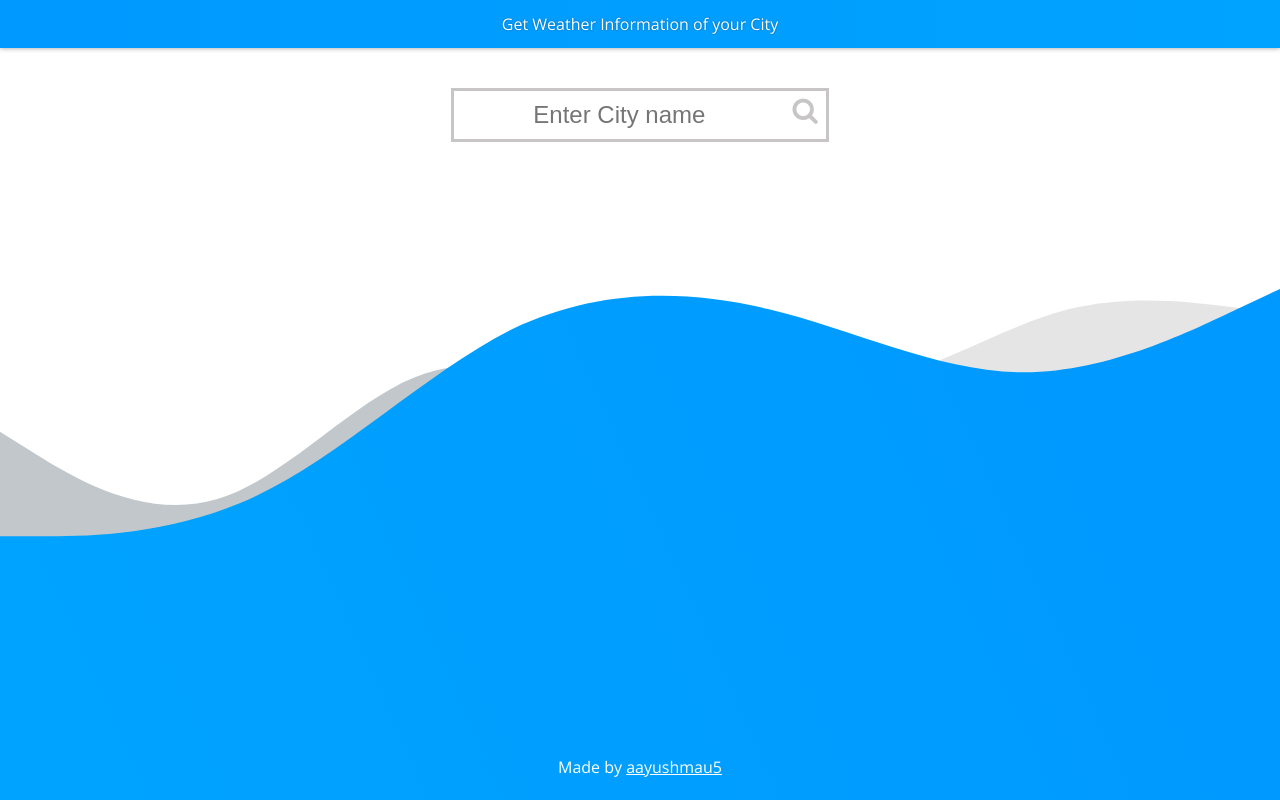
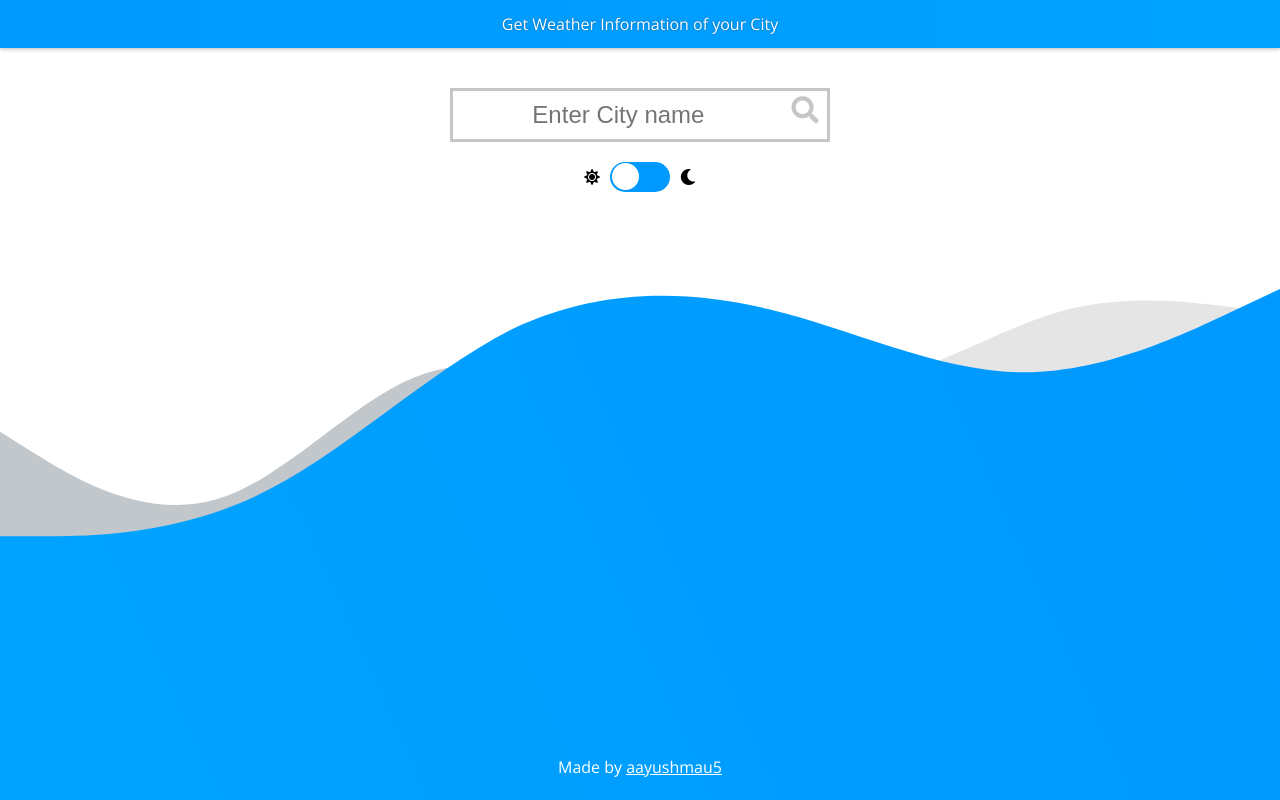
Before and after one commit to aayushmau5/responsive-weather, a plain HTML site: page index.html in a window 1280 px wide. Drawn offline with nearby package versions, Linux system fonts and the light colour scheme.

Commit message:
Add Dark Mode

```diff
--- a/index.html
+++ b/index.html
@@ -7,7 +7,9 @@
     <link rel="stylesheet" href="css/style.css" />
     <link
       rel="stylesheet"
-      href="https://stackpath.bootstrapcdn.com/font-awesome/4.7.0/css/font-awesome.min.css"
+      href="https://cdnjs.cloudflare.com/ajax/libs/font-awesome/5.14.0/css/all.min.css"
+      integrity="sha512-1PKOgIY59xJ8Co8+NE6FZ+LOAZKjy+KY8iq0G4B3CyeY6wYHN3yt9PW0XpSriVlkMXe40PTKnXrLnZ9+fkDaog=="
+      crossorigin="anonymous"
     />
   </head>
   <body>
@@ -28,6 +30,19 @@
           </button>
         </div>
       </form>
+      <div class="dark-theme">
+        <p><i class="fas fa-sun"></i></p>
+        <label for="toggle-theme" class="toggler">
+          <input
+            type="checkbox"
+            class=".checkbox"
+            id="toggle-theme"
+            autocomplete="off"
+          />
+          <div class="slider"></div>
+        </label>
+        <p><i class="fa fa-moon"></i></p>
+      </div>
       <div class="warning">
         <p>Enter a Valid Cityname</p>
       </div>
--- a/script.js
+++ b/script.js
@@ -12,6 +12,7 @@ const humidity = document.querySelector(".humidity");
 const wind_speed = document.querySelector(".wind-speed");
 const pressure = document.querySelector(".pressure");
 const container = document.querySelector(".container");
+const toggler = document.querySelector(".toggler input[type='checkbox']");
 
 function getInput(e) {
   e.preventDefault();
@@ -53,6 +54,24 @@ function getData(query) {
     .catch((err) => console.log(err));
 }
 
+function changeTheme(e) {
+  if (e.target.checked) {
+    console.log("Checked");
+    document.documentElement.setAttribute("data-theme", "dark");
+    document.body.style.background = "url(svg/dark.svg)";
+    document.body.style.backgroundRepeat = "no-repeat";
+    document.body.style.backgroundAttachment = "fixed";
+    document.body.style.backgroundSize = "cover";
+  } else {
+    console.log("Unchecked");
+    document.documentElement.setAttribute("data-theme", "light");
+    document.body.style.backgroundImage = "url(svg/image.svg)";
+    document.body.style.backgroundRepeat = "no-repeat";
+    document.body.style.backgroundAttachment = "fixed";
+    document.body.style.backgroundSize = "cover";
+  }
+}
+
 searchBtn.addEventListener("click", getInput);
 searchInput.addEventListener("keyup", () => {
   bar.forEach((card) => {
@@ -60,3 +79,4 @@ searchInput.addEventListener("keyup", () => {
     card.style.transform = "translateY(50px)";
   });
 });
+toggler.addEventListener("change", changeTheme);
--- /dev/null
+++ b/scss/_theme.scss
@@ -0,0 +1,57 @@
+.dark-theme {
+  margin-top: 20px;
+  display: flex;
+  align-items: center;
+
+  p {
+    margin: 0 10px;
+
+    i {
+      color: var(--icon-color);
+    }
+  }
+}
+
+.toggler {
+  display: inline-block;
+  width: 60px;
+  height: 30px;
+  position: relative;
+
+  input {
+    display: none;
+
+    &:checked + .slider::before {
+      transform: translateX(30px);
+    }
+
+    &:checked + .slider {
+      background-color: blueviolet;
+    }
+  }
+}
+
+.slider {
+  bottom: 0;
+  background-color: rgba(0, 153, 255, 1);
+  cursor: pointer;
+  left: 0;
+  position: absolute;
+  right: 0;
+  top: 0;
+  border-radius: 20px;
+  transition: 0.4s;
+
+  &::before {
+    content: "";
+    transition: all 0.3s;
+    position: absolute;
+    top: 1.4px;
+    left: 2px;
+    background-color: white;
+    border-radius: 50%;
+    height: 27px;
+    width: 27px;
+    transition: all 0.3s;
+  }
+}
--- /dev/null
+++ b/scss/_utilities.scss
@@ -0,0 +1,23 @@
+:root {
+  --header-bg: linear-gradient(
+    90deg,
+    rgba(0, 153, 255, 1) 0%,
+    rgba(0, 163, 255, 1) 100%
+  );
+  --icon-color: black;
+  --loading-color: #039be5;
+  --bg-color: white;
+  --font-color: black;
+}
+
+[data-theme="dark"] {
+  --font-color: #fff;
+  --bg-color: #5a5a5f;
+  --header-bg: linear-gradient(
+    90deg,
+    rgba(66, 0, 255, 1) 0%,
+    rgba(189, 0, 255, 1) 100%
+  );
+  --icon-color: white;
+  --loading-color: blueviolet;
+}
--- a/scss/style.scss
+++ b/scss/style.scss
@@ -1,4 +1,5 @@
 @import url("https://fonts.googleapis.com/css2?family=Open+Sans&display=swap");
+@import "utilities";
 
 * {
   padding: 0;
@@ -18,11 +19,7 @@ body {
 }
 
 header {
-  background: linear-gradient(
-    90deg,
-    rgba(0, 153, 255, 1) 0%,
-    rgba(0, 163, 255, 1) 100%
-  );
+  background: var(--header-bg);
   color: white;
   box-shadow: 0 0 5px rgba(0, 0, 0, 0.4);
   height: 4rem;
@@ -71,8 +68,8 @@ main {
     height: 35px;
     width: 35px;
     border: 5px solid rgba(189, 189, 189, 0.25);
-    border-left-color: rgba(3, 155, 229, 1);
-    border-top-color: rgba(3, 155, 229, 1);
+    border-left-color: var(--loading-color);
+    border-top-color: var(--loading-color);
     border-radius: 50%;
     animation: rotate 600ms infinite linear;
   }
@@ -136,7 +133,7 @@ main {
   margin: 50px;
   min-width: 250px;
   width: 350px;
-  background: white;
+  background: var(--bg-color);
   display: flex;
   padding: 20px;
   box-sizing: border-box;
@@ -145,6 +142,7 @@ main {
   opacity: 0;
   transform: translateY(50px);
   transition: all 0.5s;
+  color: var(--font-color);
 
   img {
     width: 120px;
@@ -176,4 +174,4 @@ footer {
   }
 }
 
-@import "responsive";
+@import "responsive", "theme";
```
Also changed, not shown: css/style.css, svg/dark.svg (added).
